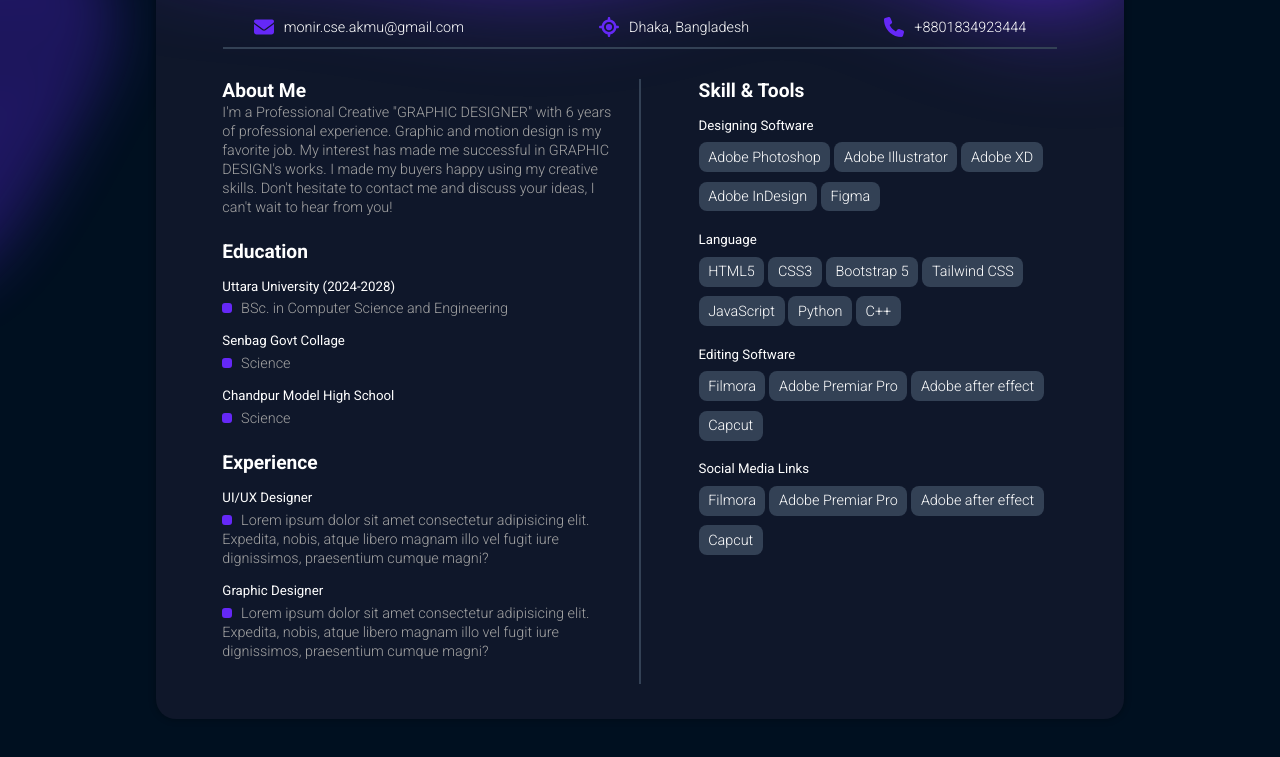
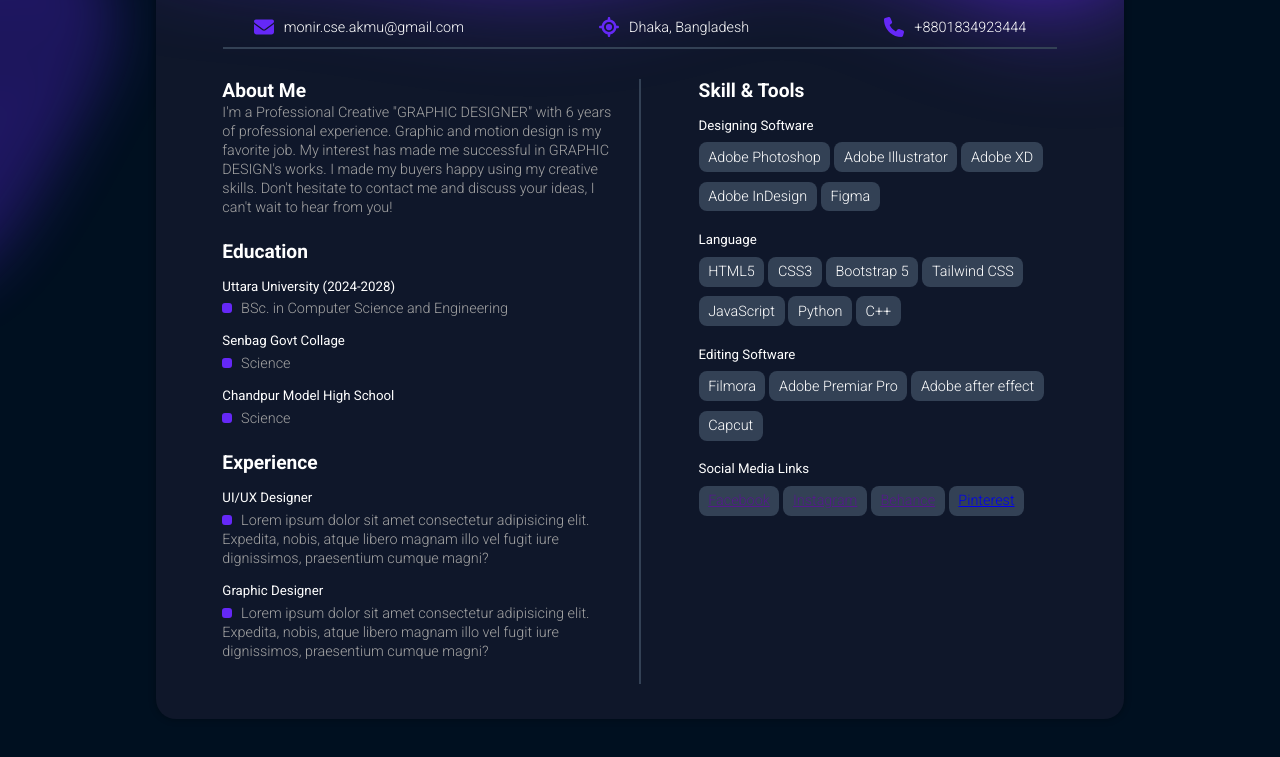
Before and after one commit to monirsasedu/portfolio, a plain HTML site: page index.html in a window 1280 px wide. Shown: the part 345-1102 px from the top of the page. Drawn offline with Linux system fonts and the light colour scheme.

Commit message:
social media link add

```diff
--- a/index.html
+++ b/index.html
@@ -145,10 +145,10 @@
           <div class="ESBox">
             <h5>Social Media Links</h5>
             <div class="ESName">
-              <p>Filmora</p>
-              <p>Adobe Premiar Pro</p>
-              <p>Adobe after effect</p>
-              <p>Capcut</p>
+              <p><a href="">Facebook</a></p>
+              <p><a href="">Instagram</a></p>
+              <p><a href="">Behance</a></p>
+              <p><a href="https://www.pinterest.com/mdmonirhossenbd/" target="_blank">Pinterest</a></p>
             </div>
           </div>
 
```
